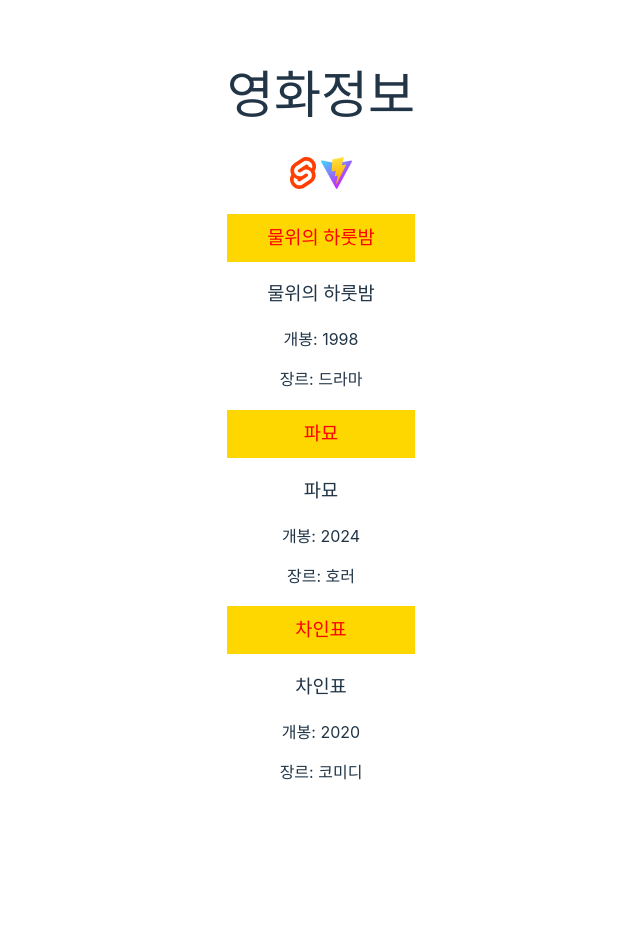
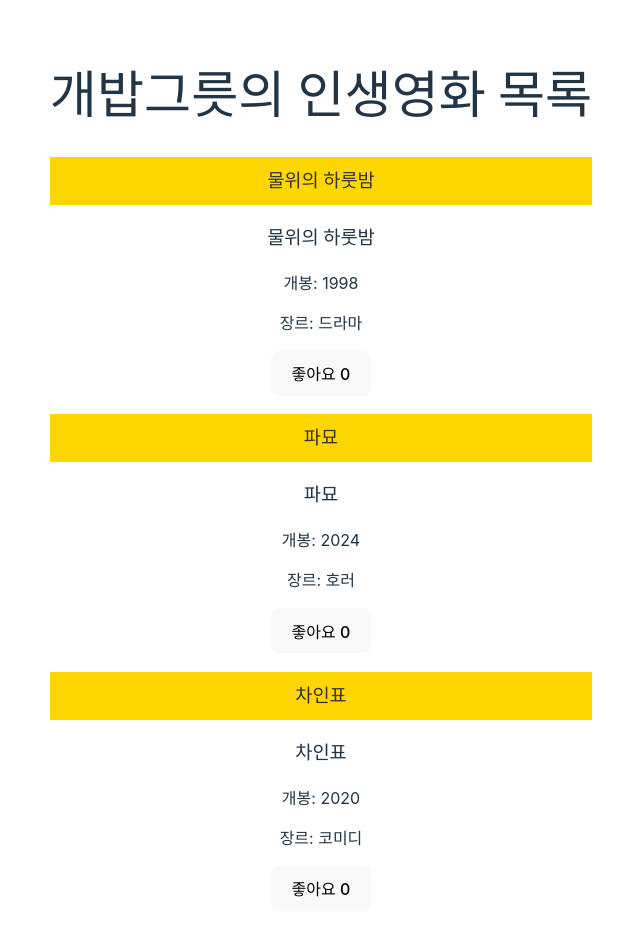
Before and after one commit to backdfb/firstSveltProject, a Svelte app in the folder vite-project/: page / in a window 1280 px wide. Shown: the top 936 px of the page, without its empty margins (319-959 px from the left). Before the commit the page ends 832 px from the top, so only its background shows below. Built offline with nearby package versions, Linux system fonts and the light colour scheme.

Commit message:
스타일(글자색) 변경

```diff
--- a/vite-project/src/App.svelte
+++ b/vite-project/src/App.svelte
@@ -1,27 +1,24 @@
 <script>
-  import logo1 from './assets/svelte.svg';
-  let logo2 = '/vite.svg';
-
-  let textRed = 'color: red';
-
   const data = [
     { title: '물위의 하룻밤', openDate: 1998, category: '드라마' },
     { title: '파묘', openDate: 2024, category: '호러' },
     { title: '차인표', openDate: 2020, category: '코미디' },
   ]
+
+    // 글자색 스타일 변수 let textRed = 'color: red';
+    let likeCount = 0; // 좋아요 수 저장 변수
 </script>
 
 <main>
 
-  <h1>영화정보</h1>
-  <img src={logo1} alt="">
-  <img src={logo2} alt="">
+  <h1>개밥그릇의 인생영화 목록</h1>
   {#each data as movie, i}
   <div>
-    <h3 class="bg-yellow" style={textRed}>{movie.title}</h3>
+    <h3 class="bg-yellow">{movie.title}</h3>
     <h3>{movie.title}</h3>
     <p>개봉: {movie.openDate}</p>
     <p>장르: {movie.category}</p>
+    <button>좋아요 {likeCount}</button>
   </div>
   {/each}
 
@@ -31,5 +28,6 @@
   .bg-yellow {
     background-color: gold;
     padding: 10px;
+    color: #333;
   }
 </style>
```
